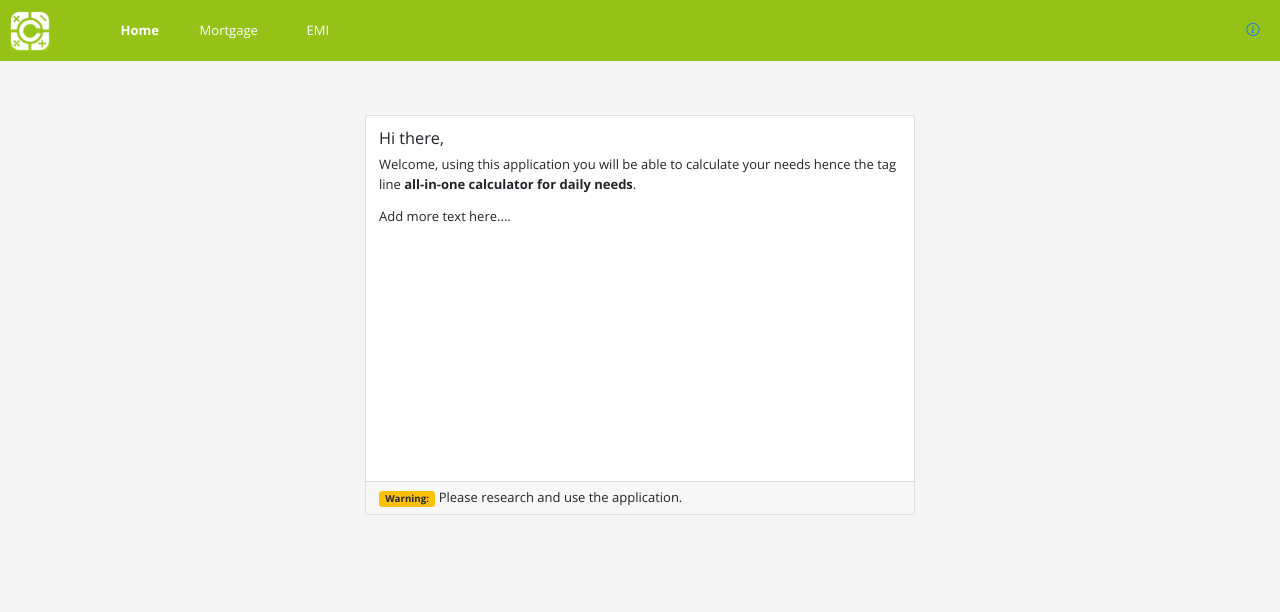
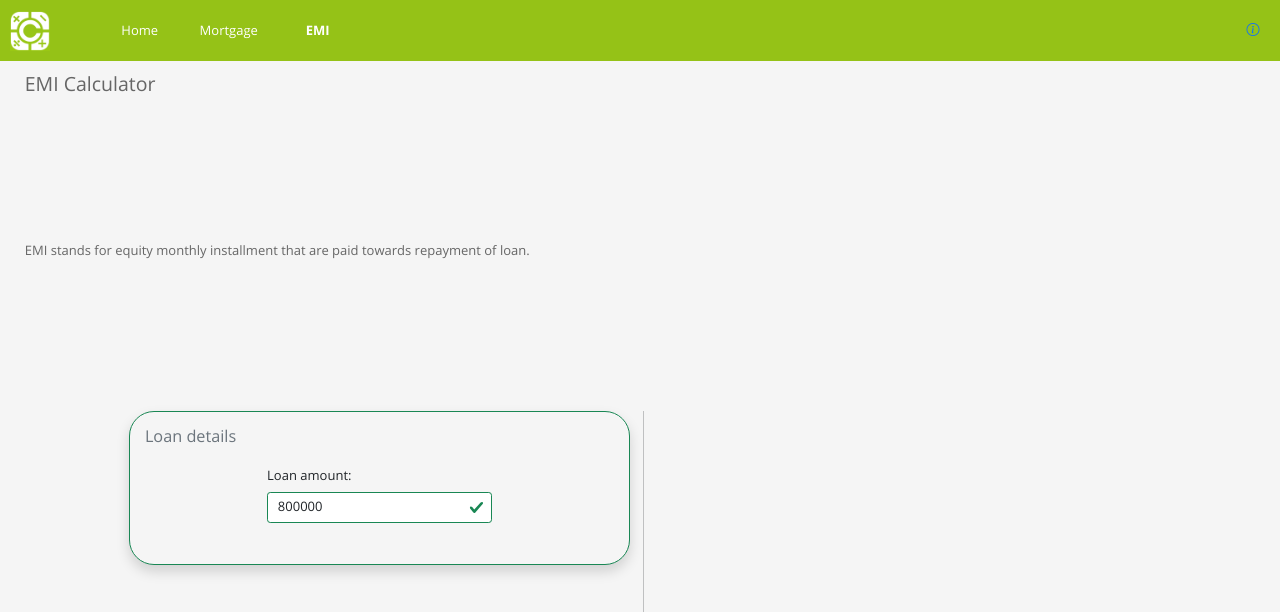
Before and after one commit to kumargandhi/computus, an Angular app: page /#/emi in a window 1280 px wide. Before the commit this address led to /#/home. Shown: the top 612 px of the page. Built offline with nearby package versions, Linux system fonts and the light colour scheme.

Commit message:
Adding inputs for EMI calculator

```diff
--- a/src/app/commom/constants.ts
+++ b/src/app/commom/constants.ts
@@ -15,3 +15,8 @@ export const Header_Menu = [
 
 export const INTEGER_REGEXP = /^[0-9]*$/;
 export const FLOATING_REGEXP = /^([0-9]+([.][0-9]*)?|[.][0-9]+)$/;
+
+export enum EMI_TENURE {
+    Yearly = 'Yearly',
+    Monthly = 'Monthly',
+}
--- a/src/app/emi/calculator-inputs/emi-calculator-inputs.component.html
+++ b/src/app/emi/calculator-inputs/emi-calculator-inputs.component.html
@@ -1 +1,44 @@
-<p>calculator-inputs works!</p>
+<div *ngIf="form?.invalid" class="alert alert-info" role="alert">
+    Enter values in the form and click submit to compute the monthly payments.
+</div>
+<form
+    class="needs-validation shadow data-container"
+    [formGroup]="form"
+    [class.was-validated]="isFormSubmitted"
+>
+    <h5 class="text-secondary">Loan details</h5>
+    <div class="row py-3">
+        <div class="col-md-3"></div>
+        <div class="col-md-6">
+            <div class="mb-3">
+                <label for="loanAmount" class="form-label">Loan amount:</label>
+                <input
+                    type="text"
+                    class="form-control"
+                    id="loanAmount"
+                    placeholder="Enter loan amount..."
+                    formControlName="loanAmount"
+                    [ngClass]="{
+                        'is-invalid':
+                            isFormSubmitted &&
+                            form.controls['loanAmount'].errors
+                    }"
+                    required
+                />
+                <div
+                    class="invalid-feedback"
+                    *ngIf="form.controls['loanAmount'].errors?.required"
+                >
+                    Loan amount cannot be empty
+                </div>
+                <div
+                    class="invalid-feedback"
+                    *ngIf="form.controls['loanAmount'].errors?.pattern"
+                >
+                    Loan amount must be a positive integer
+                </div>
+            </div>
+        </div>
+        <div class="col-md-3"></div>
+    </div>
+</form>
--- a/src/app/emi/calculator-inputs/emi-calculator-inputs.component.ts
+++ b/src/app/emi/calculator-inputs/emi-calculator-inputs.component.ts
@@ -1,12 +1,88 @@
-import { Component, OnInit } from '@angular/core';
+import {
+    ChangeDetectionStrategy,
+    ChangeDetectorRef,
+    Component,
+    EventEmitter,
+    OnInit,
+    Output,
+} from '@angular/core';
+import { FormBuilder, FormGroup, Validators } from '@angular/forms';
+import { EMICalculatorInputsInterface } from './emi-calculator-inputs.interface';
+import { DestroyService } from '../../commom/services/destroy.service';
+import {
+    EMI_TENURE,
+    FLOATING_REGEXP,
+    INTEGER_REGEXP,
+} from '../../commom/constants';
+import { takeUntil } from 'rxjs/operators';
 
 @Component({
     selector: 'app-emi-calculator-inputs',
     templateUrl: './emi-calculator-inputs.component.html',
     styleUrls: ['./emi-calculator-inputs.component.scss'],
+    changeDetection: ChangeDetectionStrategy.OnPush,
+    providers: [DestroyService],
 })
 export class EMICalculatorInputsComponent implements OnInit {
-    constructor() {}
+    @Output() inputsSubmitted =
+        new EventEmitter<EMICalculatorInputsInterface>();
 
-    ngOnInit(): void {}
+    form: FormGroup;
+
+    isFormSubmitted = false;
+
+    constructor(
+        private _fb: FormBuilder,
+        private _destroy$: DestroyService,
+        private _cd: ChangeDetectorRef
+    ) {
+        this.form = this._fb.group({
+            loanAmount: [
+                800000,
+                Validators.compose([
+                    Validators.required,
+                    Validators.pattern(INTEGER_REGEXP),
+                ]),
+            ],
+            interestRate: [
+                5.5,
+                Validators.compose([
+                    Validators.required,
+                    Validators.pattern(FLOATING_REGEXP),
+                ]),
+            ],
+            tenure: [EMI_TENURE.Monthly],
+            tenureValue: [36],
+        });
+        this.form.valueChanges
+            .pipe(takeUntil(this._destroy$))
+            .subscribe((data) => {
+                this.onValueChanged(data);
+            });
+    }
+
+    ngOnInit(): void {
+        this.validateForm();
+    }
+
+    validateForm() {
+        this.isFormSubmitted = true;
+        if (this.form.valid) {
+            const { loanAmount, interestRate, tenure, tenureValue } =
+                this.form.controls;
+            this.inputsSubmitted.emit({
+                loanAmount: loanAmount.value,
+                interestRate: interestRate.value,
+                tenure: tenure.value,
+                tenureValue: tenureValue.value,
+            });
+        }
+    }
+
+    onValueChanged(data?: any) {
+        if (!data) {
+            return;
+        }
+        // Do something!
+    }
 }
```
Also changed, not shown: src/app/emi/calculator-inputs/emi-calculator-inputs.interface.ts (added, +8 -0 lines).
